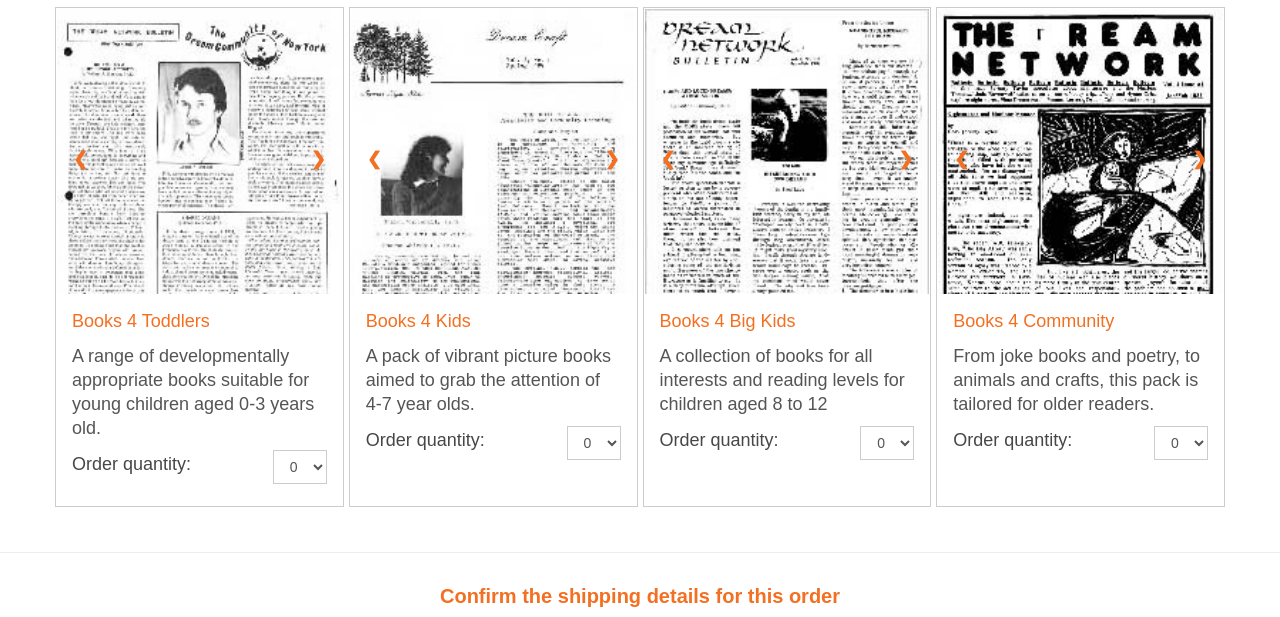
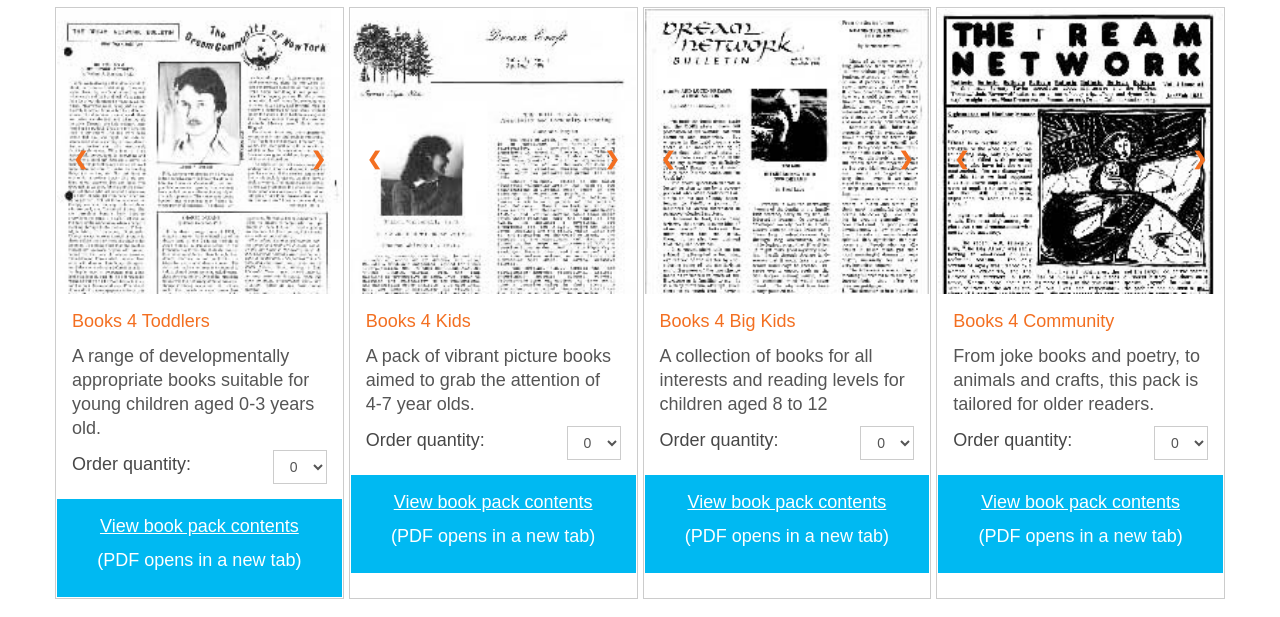
Before and after one commit to pratapjadhavar/ilf-book-forms, a website: page order.html in a window 1280 px wide. Shown: the part 139-756 px from the top of the page. Drawn offline with Linux system fonts and the light colour scheme; a web font is replaced by a local one.

Commit message:
basic pdf link boxes

```diff
--- a/bookOrder.js
+++ b/bookOrder.js
@@ -51,10 +51,10 @@ var images = {
 };
 
 var pdfs = {
-    "Books 4 Toddlers": "",
-    "Books 4 Kids": "",
-    "Books 4 Big Kids": "",
-    "Books 4 Community": "",
+    "Books 4 Toddlers": "./files/dummy-pdf.pdf",
+    "Books 4 Kids": "./files/dummy-pdf.pdf",
+    "Books 4 Big Kids": "./files/dummy-pdf.pdf",
+    "Books 4 Community": "./files/dummy-pdf.pdf",
 };
 
 var orgCommunities = [
@@ -70,21 +70,33 @@ var bookPacksArea = document.getElementById("all-book-packs");
 for (i = 0; i < bookPacks.length; i++) {
     var pack = bookPacks[i];
     var isAvailable = pack.isAvailable == "true" ? true : false;
-    var packDiv = makeBookPack(pack.name, i, pack.description, isAvailable);
+    var packNumber = i + 1;
+    var packDiv = makeBookPack(
+        pack.name,
+        packNumber,
+        pack.description,
+        isAvailable
+    );
     bookPacksArea.appendChild(packDiv);
 }
 
 function makeBookPack(name, packNumber, description, isAvailable) {
     var newPack = document.createElement("div");
+    newPack.className = "book-pack-displaybox";
 
+    // Slideshow
     var slideShow = makeSlideShow(images[name], packNumber);
+    newPack.appendChild(slideShow);
 
-    newPack.appendChild(slideShow);
-    newPack.classList = "book-pack-displaybox";
-
-    // Name
+    // Description
     var packDesc = makePackInfoBox(name, description, isAvailable);
     newPack.appendChild(packDesc);
+
+    // PDF info
+    packPdfFilepath = pdfs[name];
+    var pdfBox = makePdfBox(packPdfFilepath);
+    newPack.appendChild(pdfBox);
+
     return newPack;
 }
 
@@ -106,6 +118,28 @@ function makePackInfoBox(pName, pDesc, isAvail) {
     packInfoBox.appendChild(makePackNumberDropdown(pName));
 
     return packInfoBox;
+}
+
+// Link to PDF at the end of book pack
+function makePdfBox(filepath) {
+    var pdfContainer = document.createElement("div");
+    var pdfInfoText = document.createElement("p");
+    pdfContainer.className = "bookpack-pdf-container";
+
+    // Link to PDF
+    var pdfLink = document.createElement("a");
+    pdfLink.href = filepath;
+    pdfLink.target = "_blank";
+    pdfLink.innerText = "View book pack contents";
+
+    var pdfInfoText2 = document.createElement("p");
+    pdfInfoText2.innerText = "(PDF opens in a new tab)";
+
+    pdfInfoText.appendChild(pdfLink);
+    pdfContainer.appendChild(pdfInfoText);
+    pdfContainer.appendChild(pdfInfoText2);
+
+    return pdfContainer;
 }
 
 function makePackNumberDropdown(packName) {
--- a/order.css
+++ b/order.css
@@ -11,6 +11,22 @@
     display: flex;
     flex-direction: row;
     justify-content: space-between;
+}
+
+.bookpack-pdf-container {
+    background-color: #00b9f2;
+    color: white;
+    padding: 15px;
+}
+
+.bookpack-pdf-container a {
+    text-decoration: underline;
+    color: white;
+}
+
+.bookpack-pdf-container p {
+    color: white;
+    text-align: center;
 }
 
 /* Slideshow container */
@@ -137,7 +153,6 @@
 }
 
 .book-pack-displaybox {
-    height: 500px;
     border: 1px solid #ccc;
     padding: 1px;
 }
```
Also changed, not shown: 1 other file.
